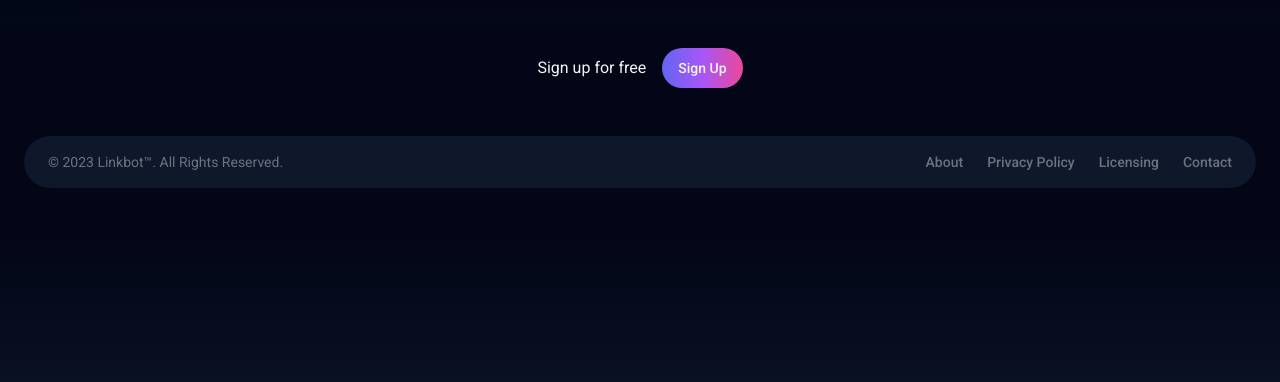
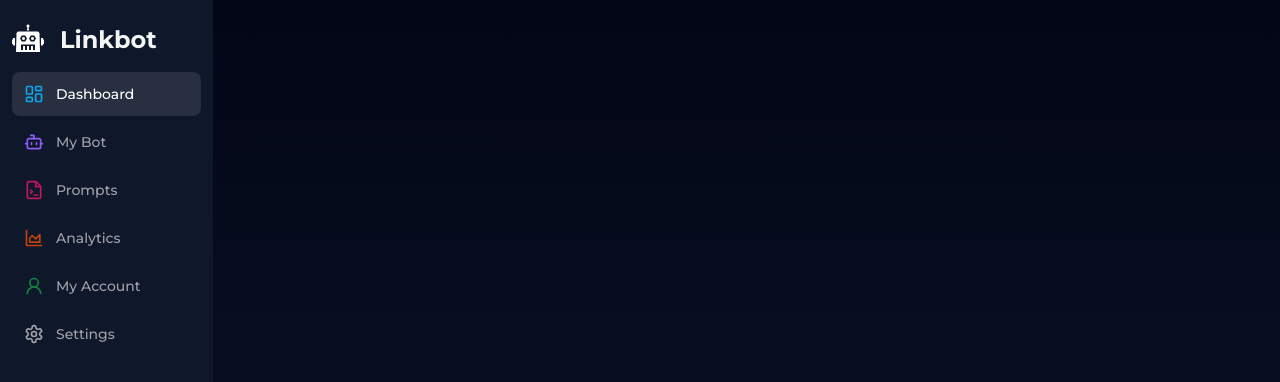
Before and after one commit to christianbmartinez/linkbot, a Next.js app: page /dashboard in a window 1280 px wide. Shown: the top 382 px of the page. Built offline with nearby package versions, Linux system fonts and the light colour scheme.

Commit message:
Added sidebar

```diff
--- a/app/dashboard/page.tsx
+++ b/app/dashboard/page.tsx
@@ -1,9 +1,7 @@
 'use client'
 
-const Dashboard = () => (
-  <div className='h-full'>
-    <p>Dashboard</p>
-  </div>
-)
+import Sidebar from '@/components/sidebar'
+
+const Dashboard = () => <Sidebar />
 
 export default Dashboard
--- a/app/layout.tsx
+++ b/app/layout.tsx
@@ -1,10 +1,13 @@
+'use client'
+
 import './globals.css'
+import { usePathname } from 'next/navigation'
 import type { Metadata } from 'next'
-import { Roboto } from 'next/font/google'
+import { Montserrat } from 'next/font/google'
 
 import Footer from '@/components/footer'
 
-const roboto = Roboto({
+const montserrat = Montserrat({
   weight: ['100', '300', '400', '500', '700', '900'],
   style: ['normal', 'italic'],
   subsets: ['latin'],
@@ -16,15 +19,19 @@ export const metadata: Metadata = {
   description: 'All of your socials in one place.',
 }
 
-const RootLayout = ({ children }: { children: React.ReactNode }) => (
+const RootLayout = ({ children }: { children: React.ReactNode }) => {
+  const pathname = usePathname()
+
+  return (
     <html lang='en'>
       <body
-      className={`${roboto.className} bg-gradient-to-b from-slate-950 to-slate-900`}
+        className={`${montserrat.className} bg-gradient-to-b from-slate-950 to-slate-900`}
       >
         {children}
-      <Footer />
+        {pathname === '/dashboard' ? null : <Footer />}
       </body>
     </html>
   )
+}
 
 export default RootLayout
--- a/components/footer.tsx
+++ b/components/footer.tsx
@@ -1,6 +1,6 @@
 import { Button } from './ui/button'
 
-export const Footer = () => (
+const Footer = () => (
   <footer className='flex flex-col items-center text-center bg-slate-950 p-6'>
     <div className='container pb-6'>
       <p className='flex items-center justify-center'>
--- a/components/hero.tsx
+++ b/components/hero.tsx
@@ -6,7 +6,7 @@ import { motion, useAnimationControls } from 'framer-motion'
 
 import { Button } from './ui/button'
 
-export const Hero = () => {
+const Hero = () => {
   const controls = useAnimationControls()
 
   useEffect(() => {
--- /dev/null
+++ b/components/sidebar.tsx
@@ -0,0 +1,91 @@
+'use client'
+
+import Link from 'next/link'
+import Image from 'next/image'
+import { usePathname } from 'next/navigation'
+import {
+  Bot,
+  FileTerminal,
+  LayoutDashboard,
+  User2,
+  Settings,
+  AreaChart,
+} from 'lucide-react'
+
+import { cn } from '@/lib/utils'
+
+const routes = [
+  {
+    label: 'Dashboard',
+    icon: LayoutDashboard,
+    href: '/dashboard',
+    color: 'text-sky-500',
+  },
+  {
+    label: 'My Bot',
+    icon: Bot,
+    href: '/my-bot',
+    color: 'text-violet-500',
+  },
+  {
+    label: 'Prompts',
+    icon: FileTerminal,
+    color: 'text-pink-700',
+    href: '/prompts',
+  },
+  {
+    label: 'Analytics',
+    icon: AreaChart,
+    color: 'text-orange-700',
+    href: '/analytics',
+  },
+  {
+    label: 'My Account',
+    icon: User2,
+    color: 'text-green-700',
+    href: '/my-account',
+  },
+  {
+    label: 'Settings',
+    icon: Settings,
+    href: '/settings',
+  },
+]
+
+const Sidebar = () => {
+  const pathname = usePathname()
+
+  return (
+    <div className='space-y-4 py-4 flex flex-col h-screen w-1/6 bg-slate-900 text-white'>
+      <div className='px-3 py-2 flex-1'>
+        <Link href='/dashboard' className='flex items-center pb-4'>
+          <div className='relative h-8 w-8 mr-4'>
+            <Image fill alt='Logo' src='/logo.png' />
+          </div>
+          <h1 className='text-2xl font-bold text-zinc-100'>Linkbot</h1>
+        </Link>
+        <div className='space-y-1'>
+          {routes.map((route) => (
+            <Link
+              key={route.href}
+              href={route.href}
+              className={cn(
+                'text-sm group flex p-3 w-full justify-start font-medium cursor-pointer hover:text-white hover:bg-white/10 rounded-lg transition',
+                pathname === route.href
+                  ? 'text-white bg-white/10'
+                  : 'text-zinc-400'
+              )}
+            >
+              <div className='flex items-center flex-1'>
+                <route.icon className={`h-5 w-5 mr-3 ${route.color}`} />
+                {route.label}
+              </div>
+            </Link>
+          ))}
+        </div>
+      </div>
+    </div>
+  )
+}
+
+export default Sidebar
--- a/package.json
+++ b/package.json
@@ -21,6 +21,7 @@
     "eslint": "8.49.0",
     "eslint-config-next": "13.4.19",
     "framer-motion": "^10.16.4",
+    "lucide-react": "^0.279.0",
     "next": "13.4.19",
     "postcss": "8.4.29",
     "react": "18.2.0",
```
Also changed, not shown: 1 other file (tests, documents, lock files or other folders). Lines whose indentation alone changed are shown as unchanged.
